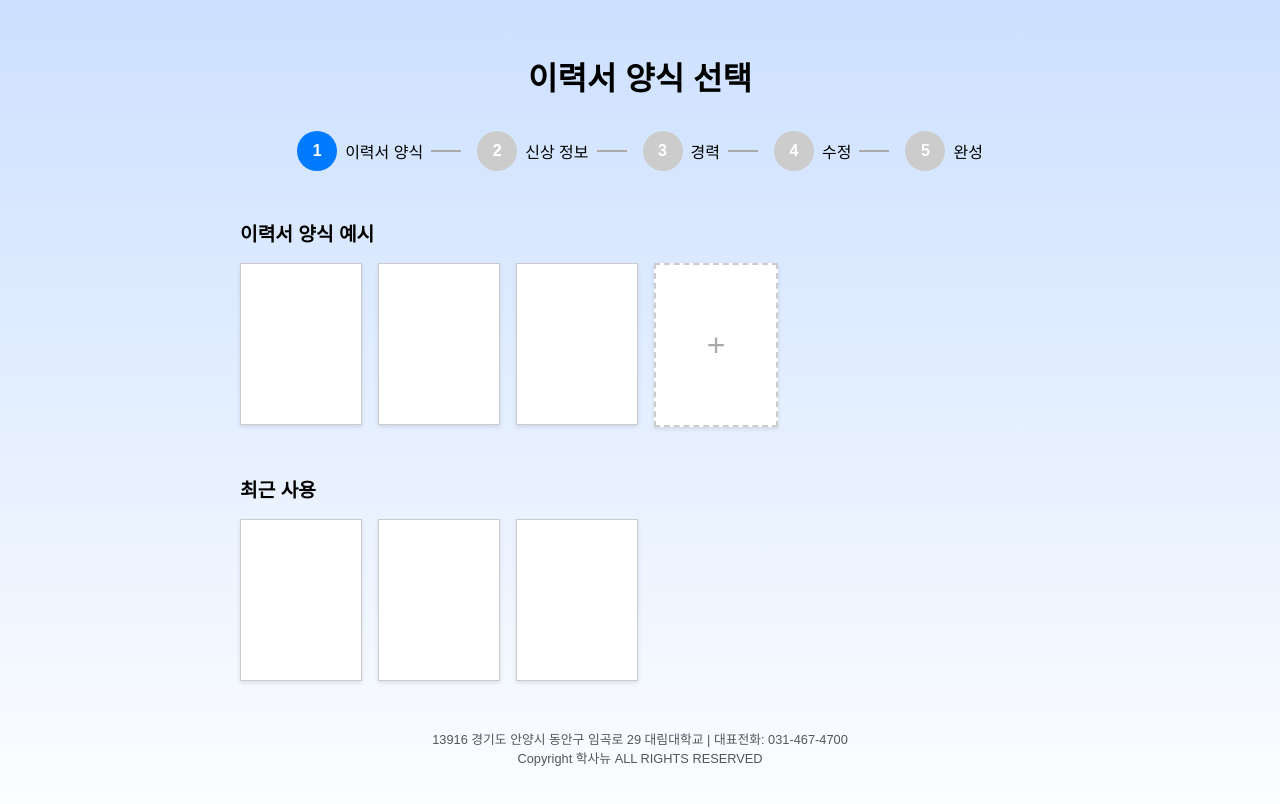
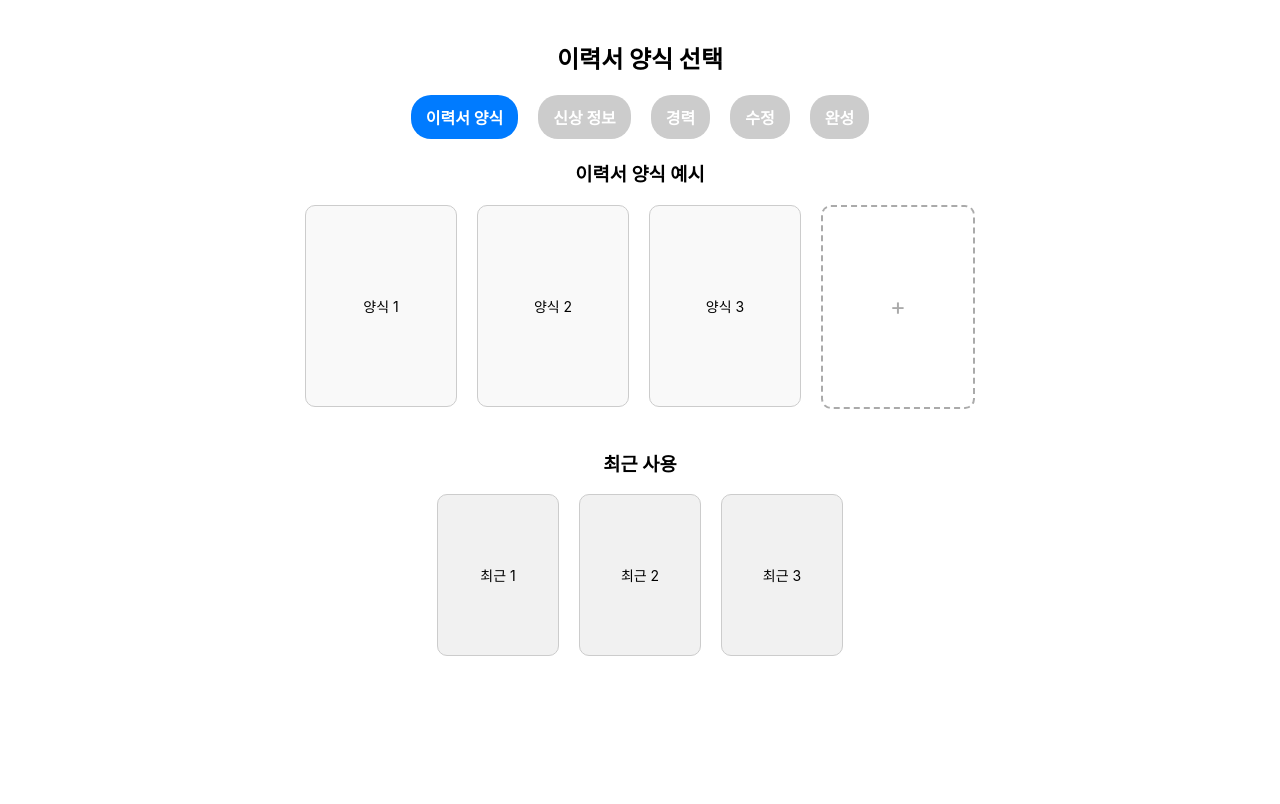
Before and after one commit to yejin0117/blog, a React (Create React App) app: page / in a window 1280 px wide. Shown: the top 804 px of the page. Built offline with nearby package versions, Linux system fonts and the light colour scheme.

Commit message:
step1_합칠부분메인

```diff
--- a/src/App.js
+++ b/src/App.js
@@ -1,138 +1,93 @@
+// src/components/Step1.jsx
 import React from "react";
-import styled from "styled-components";
 
-const steps = ["이력서 양식", "신상 정보", "경력", "수정", "완성"];
+const Step1 = () => {
+  return (
+    <div style={{ padding: "20px", textAlign: "center" }}>
+      <h2>이력서 양식 선택</h2>
 
-export default function ResumeStepIndicator({ currentStep = 0 }) {
-  return (
-    <Container>
-      <Title>이력서 양식 선택</Title>
+      {/* 진행 단계 표시 */}
+      <div style={{ display: "flex", justifyContent: "center", margin: "20px 0" }}>
+        {["이력서 양식", "신상 정보", "경력", "수정", "완성"].map((step, index) => (
+          <div
+            key={index}
+            style={{
+              margin: "0 10px",
+              padding: "10px 15px",
+              borderRadius: "20px",
+              backgroundColor: index === 0 ? "#007bff" : "#ccc",
+              color: "white",
+              fontWeight: "bold",
+            }}
+          >
+            {step}
+          </div>
+        ))}
+      </div>
 
-      <Stepper>
-        {steps.map((step, index) => (
-          <Step key={step}>
-            <Circle active={index <= currentStep}>{index + 1}</Circle>
-            <Label>{step}</Label>
-            {index < steps.length - 1 && <Line />}
-          </Step>
+      {/* 양식 예시 */}
+      <h3>이력서 양식 예시</h3>
+      <div style={{ display: "flex", justifyContent: "center", gap: "20px", flexWrap: "wrap" }}>
+        {[1, 2, 3].map((n) => (
+          <div
+            key={n}
+            style={{
+              width: "150px",
+              height: "200px",
+              border: "1px solid #ccc",
+              borderRadius: "10px",
+              backgroundColor: "#f9f9f9",
+              display: "flex",
+              justifyContent: "center",
+              alignItems: "center",
+              fontSize: "14px",
+            }}
+          >
+            양식 {n}
+          </div>
         ))}
-      </Stepper>
+        <div
+          style={{
+            width: "150px",
+            height: "200px",
+            border: "2px dashed #aaa",
+            borderRadius: "10px",
+            display: "flex",
+            justifyContent: "center",
+            alignItems: "center",
+            fontSize: "24px",
+            color: "#aaa",
+            cursor: "pointer",
+          }}
+        >
+          +
+        </div>
+      </div>
 
-      <Section>
-        <h2>이력서 양식 예시</h2>
-        <TemplateGrid>
-          <Template />
-          <Template />
-          <Template />
-          <TemplateAdd>+</TemplateAdd>
-        </TemplateGrid>
-      </Section>
+      {/* 최근 사용 */}
+      <h3 style={{ marginTop: "40px" }}>최근 사용</h3>
+      <div style={{ display: "flex", justifyContent: "center", gap: "20px", flexWrap: "wrap" }}>
+        {[1, 2, 3].map((n) => (
+          <div
+            key={n}
+            style={{
+              width: "120px",
+              height: "160px",
+              border: "1px solid #ccc",
+              borderRadius: "10px",
+              backgroundColor: "#f1f1f1",
+              display: "flex",
+              justifyContent: "center",
+              alignItems: "center",
+              fontSize: "14px",
+            }}
+          >
+            최근 {n}
+          </div>
+        ))}
+      </div>
+    </div>
+  );
+};
 
-      <Section>
-        <h2>최근 사용</h2>
-        <TemplateGrid>
-          <Template />
-          <Template />
-          <Template />
-        </TemplateGrid>
-      </Section>
-
-      <Footer>
-        13916 경기도 안양시 동안구 임곡로 29 대림대학교 | 대표전화: 031-467-4700<br />
-        Copyright 학사뉴 ALL RIGHTS RESERVED
-      </Footer>
-    </Container>
-  );
-}
-
-// styled-components 정의
-const Container = styled.div`
-  min-height: 100vh;
-  background: linear-gradient(to bottom, #cce0ff, white);
-  padding: 2rem;
-  font-family: sans-serif;
-  text-align: center;
-`;
-
-const Title = styled.h1`
-  font-size: 2rem;
-  font-weight: bold;
-  margin-bottom: 2rem;
-`;
-
-const Stepper = styled.div`
-  display: flex;
-  justify-content: center;
-  align-items: center;
-  gap: 1rem;
-  margin-bottom: 3rem;
-  flex-wrap: wrap;
-`;
-
-const Step = styled.div`
-  display: flex;
-  align-items: center;
-  gap: 0.5rem;
-`;
-
-const Circle = styled.div`
-  width: 40px;
-  height: 40px;
-  border-radius: 50%;
-  background-color: ${props => (props.active ? '#007bff' : '#ccc')};
-  color: white;
-  display: flex;
-  align-items: center;
-  justify-content: center;
-  font-weight: bold;
-`;
-
-const Label = styled.span`
-  white-space: nowrap;
-`;
-
-const Line = styled.div`
-  width: 30px;
-  height: 2px;
-  background-color: #aaa;
-`;
-
-const Section = styled.div`
-  max-width: 800px;
-  margin: 0 auto 3rem;
-  text-align: left;
-
-  h2 {
-    font-size: 1.2rem;
-    margin-bottom: 1rem;
-  }
-`;
-
-const TemplateGrid = styled.div`
-  display: flex;
-  gap: 1rem;
-  flex-wrap: wrap;
-`;
-
-const Template = styled.div`
-  width: 120px;
-  height: 160px;
-  background-color: white;
-  border: 1px solid #ccc;
-  box-shadow: 0 2px 4px rgba(0,0,0,0.1);
-`;
-
-const TemplateAdd = styled(Template)`
-  display: flex;
-  align-items: center;
-  justify-content: center;
-  font-size: 2rem;
-  color: #aaa;
-  border: 2px dashed #ccc;
-`;
-
-const Footer = styled.footer`
-  font-size: 0.8rem;
-  color: #555;
-  margin-top: 3rem;
-`;
+export default Step1;
```
